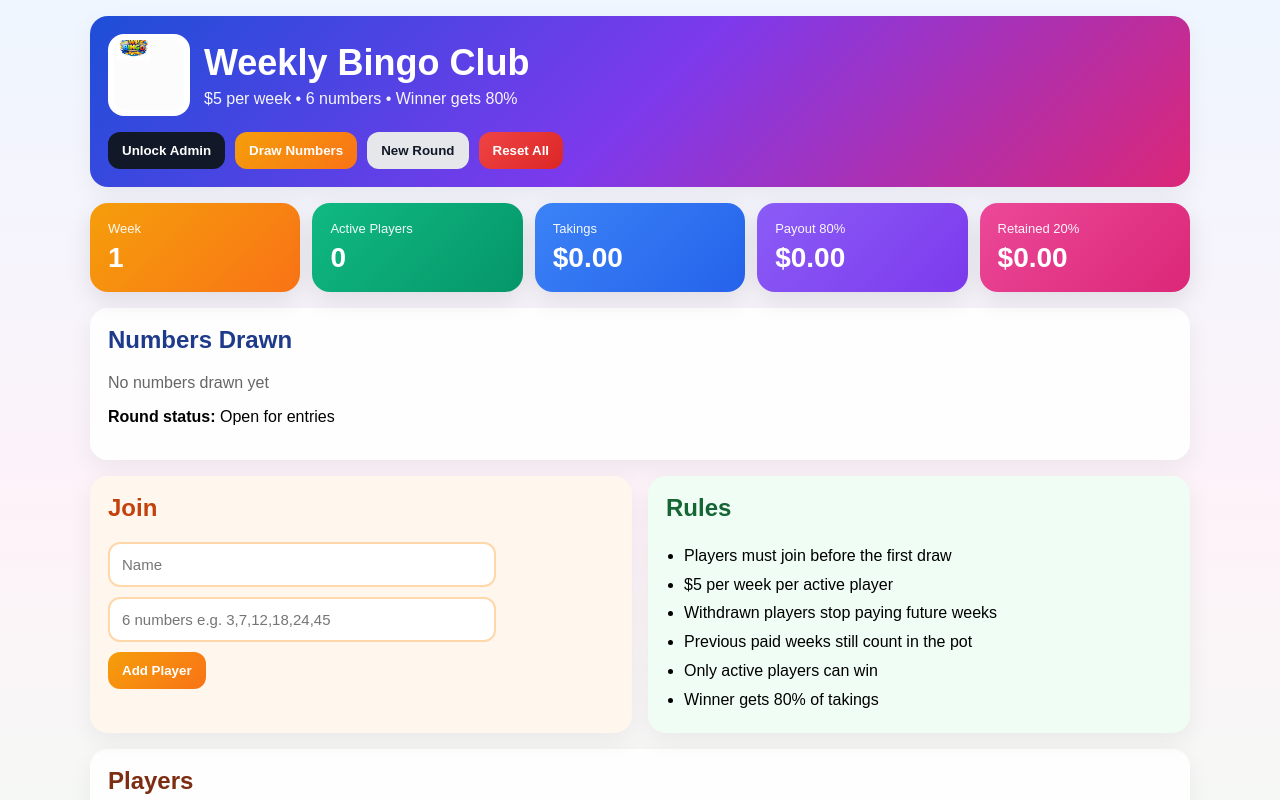
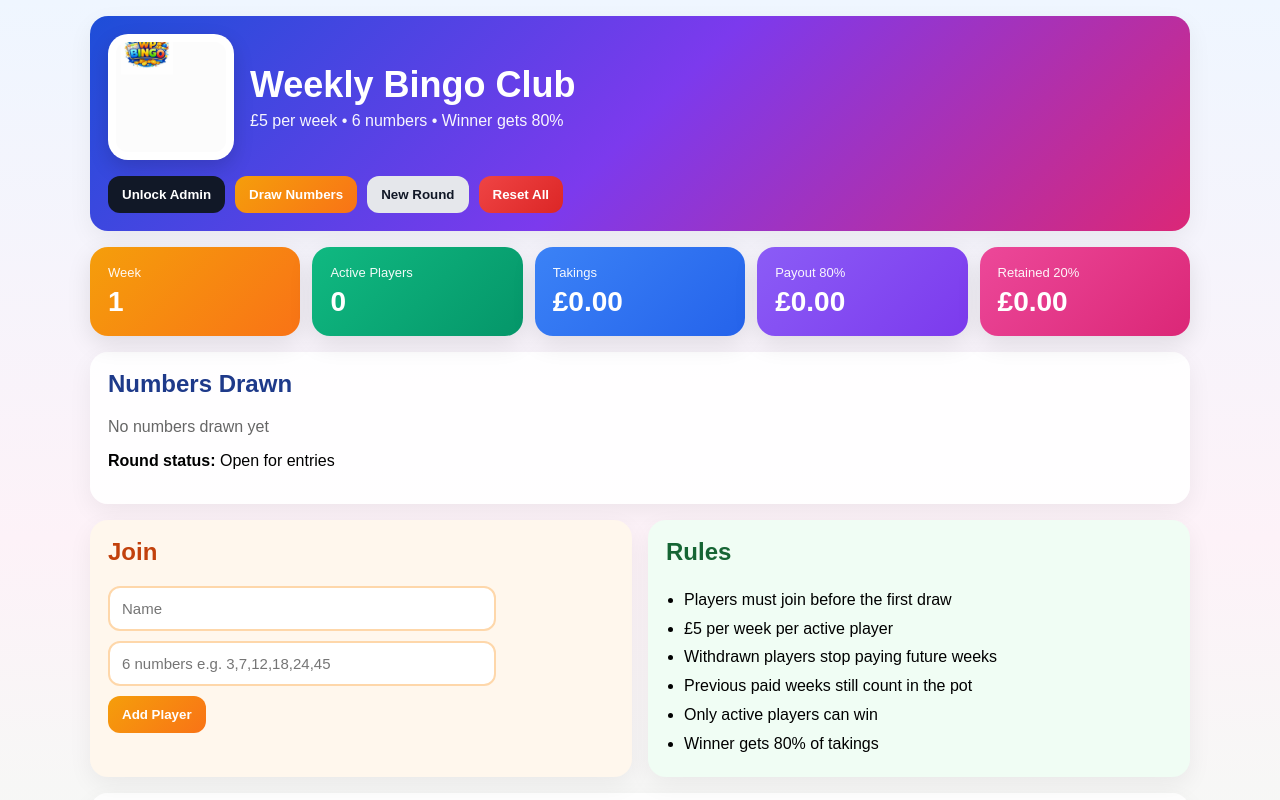
Before and after one commit to Spwindows/WP-Bingo2, a React (Vite) app: page / in a window 1280 px wide. Shown: the top 800 px of the page. Built offline with nearby package versions, Linux system fonts and the light colour scheme.

Commit message:
Update App.jsx

```diff
--- a/src/App.jsx
+++ b/src/App.jsx
@@ -1,8 +1,9 @@
 import { useEffect, useMemo, useState } from "react";
 
 const ENTRY = 5;
+const CURRENCY = "£";
 const ADMIN_PIN = "1234";
-const STORAGE_KEY = "wp-bingo-club-v2";
+const STORAGE_KEY = "wp-bingo-club-v3";
 
 function randomDraw() {
   const nums = [];
@@ -141,7 +142,9 @@ export default function App() {
     const activePlayers = players.filter(isActive);
 
     const winner = activePlayers.find((p) => {
-      const hits = p.numbers.filter((n) => updated.includes(n));
+      const hits = p.numbers.filter((n) =>
+        updated.some((d) => d.value === n)
+      );
       return hits.length === 6;
     });
 
@@ -327,7 +330,7 @@ export default function App() {
             style={{
               display: "flex",
               alignItems: "center",
-              gap: 14,
+              gap: 16,
               flexWrap: "wrap",
             }}
           >
@@ -335,18 +338,19 @@ export default function App() {
               src="/logo.png"
               alt="Logo"
               style={{
-                height: 70,
-                width: 70,
-                borderRadius: 16,
+                height: 110,
+                width: 110,
+                borderRadius: 20,
                 objectFit: "cover",
                 background: "white",
-                padding: 6,
+                padding: 8,
+                boxShadow: "0 8px 20px rgba(0,0,0,0.15)",
               }}
             />
             <div>
               <h1 style={{ margin: 0, fontSize: 36 }}>Weekly Bingo Club</h1>
               <div style={{ marginTop: 6, opacity: 0.95 }}>
-                $5 per week • 6 numbers • Winner gets 80%
+                {CURRENCY}{ENTRY} per week • 6 numbers • Winner gets 80%
               </div>
             </div>
           </div>
@@ -368,9 +372,9 @@ export default function App() {
         <div style={statsGrid}>
           <StatCard title="Week" value={week} bg="linear-gradient(135deg,#f59e0b,#f97316)" />
           <StatCard title="Active Players" value={activeCount} bg="linear-gradient(135deg,#10b981,#059669)" />
-          <StatCard title="Takings" value={`$${totalTakings.toFixed(2)}`} bg="linear-gradient(135deg,#3b82f6,#2563eb)" />
-          <StatCard title="Payout 80%" value={`$${payout.toFixed(2)}`} bg="linear-gradient(135deg,#8b5cf6,#7c3aed)" />
-          <StatCard title="Retained 20%" value={`$${retained.toFixed(2)}`} bg="linear-gradient(135deg,#ec4899,#db2777)" />
+          <StatCard title="Takings" value={`${CURRENCY}${totalTakings.toFixed(2)}`} bg="linear-gradient(135deg,#3b82f6,#2563eb)" />
+          <StatCard title="Payout 80%" value={`${CURRENCY}${payout.toFixed(2)}`} bg="linear-gradient(135deg,#8b5cf6,#7c3aed)" />
+          <StatCard title="Retained 20%" value={`${CURRENCY}${retained.toFixed(2)}`} bg="linear-gradient(135deg,#ec4899,#db2777)" />
         </div>
 
         <div style={{ ...card, background: "#ffffffee" }}>
@@ -382,7 +386,7 @@ export default function App() {
                 Current draw
               </div>
               <div style={{ display: "flex", flexWrap: "wrap", gap: 10, marginBottom: 18 }}>
-                {currentDraw.map((entry, i) => (
+                {currentDraw.map((entry) => (
                   <div
                     key={entry.id}
                     style={{
@@ -441,7 +445,7 @@ export default function App() {
                 fontWeight: "bold",
               }}
             >
-              Winner: {winnerName} — payout ${payout.toFixed(2)}
+              Winner: {winnerName} — payout {CURRENCY}{payout.toFixed(2)}
             </div>
           )}
         </div>
@@ -476,7 +480,7 @@ export default function App() {
             <h2 style={{ marginTop: 0, color: "#166534" }}>Rules</h2>
             <ul style={{ margin: 0, paddingLeft: 18, lineHeight: 1.8 }}>
               <li>Players must join before the first draw</li>
-              <li>$5 per week per active player</li>
+              <li>{CURRENCY}{ENTRY} per week per active player</li>
               <li>Withdrawn players stop paying future weeks</li>
               <li>Previous paid weeks still count in the pot</li>
               <li>Only active players can win</li>
@@ -550,7 +554,7 @@ export default function App() {
 
                     <div style={{ color: "#374151", fontSize: 14, lineHeight: 1.6 }}>
                       <div>Weeks paid: {paidWeeks}</div>
-                      <div>Total paid: ${paidAmount.toFixed(2)}</div>
+                      <div>Total paid: {CURRENCY}{paidAmount.toFixed(2)}</div>
                       <div>Status: {active ? "Active" : `Stopped after week ${p.leftAfterWeek}`}</div>
                     </div>
 
@@ -584,8 +588,8 @@ export default function App() {
                 >
                   <strong style={{ color: "#7c3aed" }}>{item.winner}</strong>
                   <div>Week won: {item.weekWon}</div>
-                  <div>Total takings: ${item.takings}</div>
-                  <div>Payout: ${item.payout}</div>
+                  <div>Total takings: {CURRENCY}{item.takings}</div>
+                  <div>Payout: {CURRENCY}{item.payout}</div>
                   <div style={{ color: "#666", fontSize: 13 }}>{item.when}</div>
                 </div>
               ))}
```
